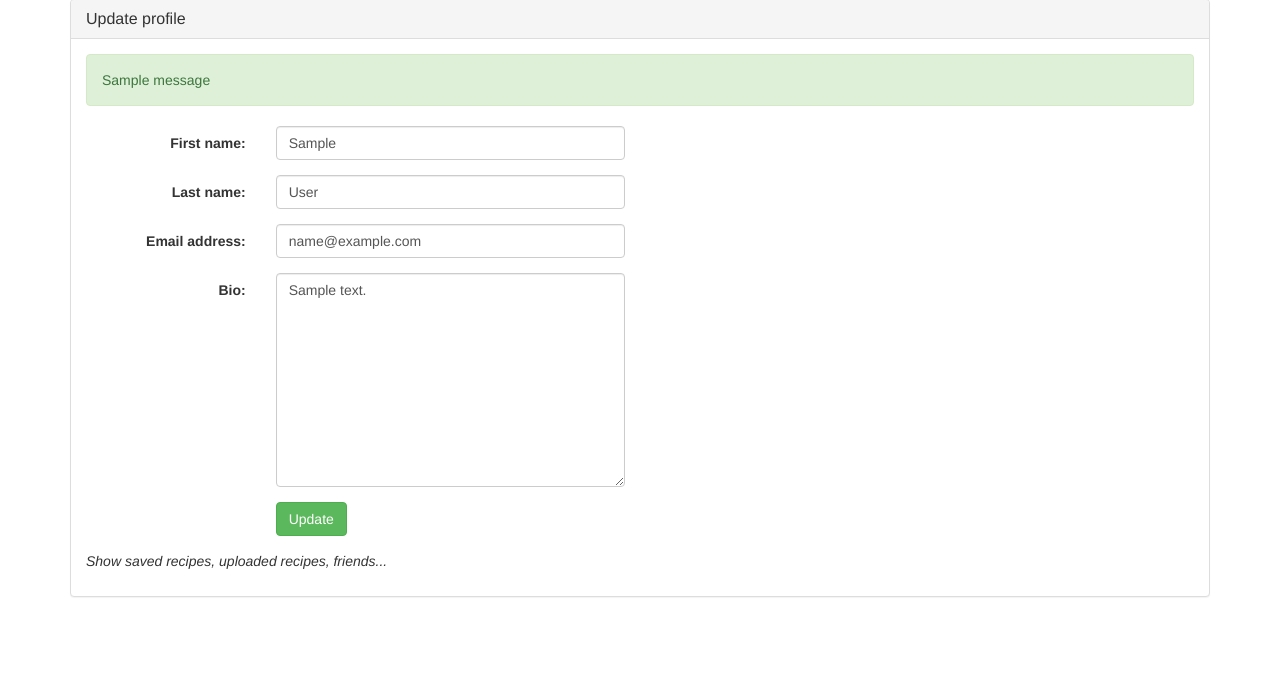
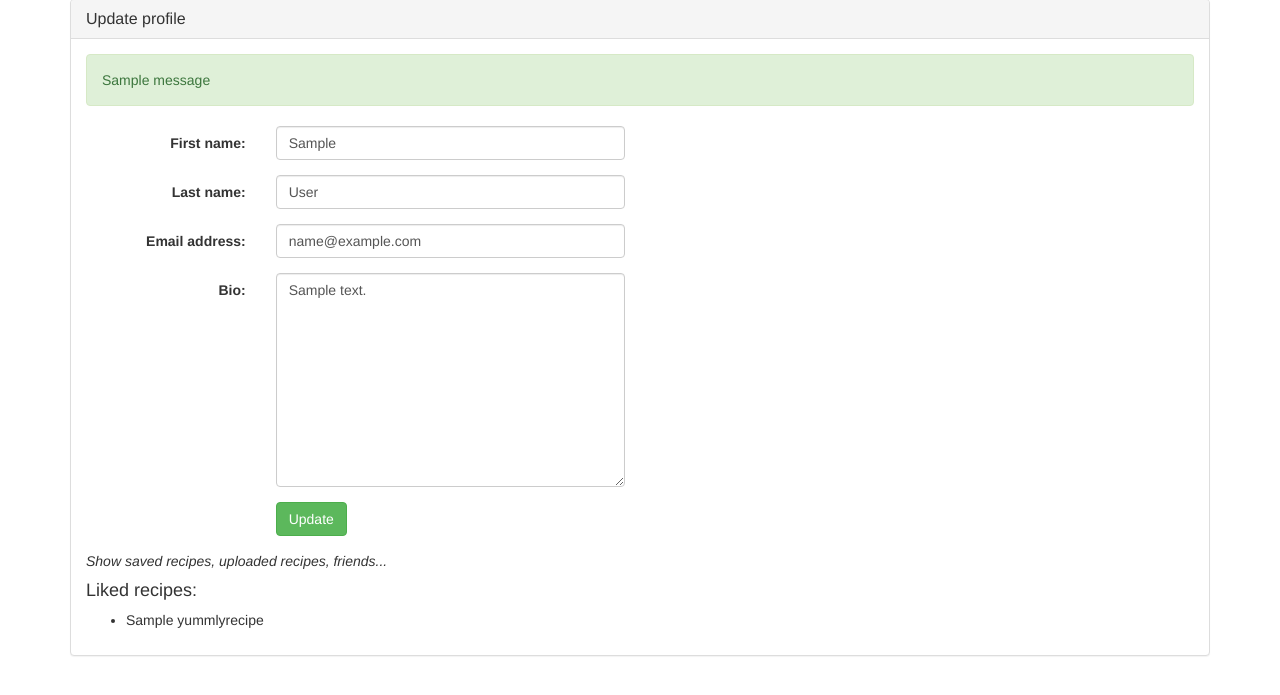
Before and after one commit to GrantKimes/ReciPy-Django-server, a Django app: page /profile/ in a window 1280 px wide. Shown: the part 73-768 px from the top of the page. Run offline with Django 3.2, Linux system fonts and the light colour scheme; a user stored in the database is signed in; tables that the repository leaves empty hold one stand-in row (values such as "Sample post"); one stand-in notice (Sample message) is shown; some libraries are stand-ins or nearby versions.

Commit message:
Add feature: users can star a recipe and save it to their profile

```diff
--- a/main/models.py
+++ b/main/models.py
@@ -47,8 +47,14 @@ class YummlyRecipe(models.Model):
 
 # Each user has a profile with additional information
 class Profile(models.Model):
-	user 	= models.OneToOneField(User, on_delete=models.CASCADE)
-	bio 	= models.TextField(max_length=500, blank=True)
+	user 			= models.OneToOneField(User, on_delete=models.CASCADE)
+	liked_recipes 	= models.ManyToManyField(YummlyRecipe)
+
+	bio 			= models.TextField(max_length=500, blank=True)
+
+	def __str__(self):
+		return self.user.username
+
 
 @receiver(post_save, sender=User)
 def create_user_profile(sender, instance, created, **kwargs):
--- /dev/null
+++ b/main/static/main/css/style.css
@@ -0,0 +1,8 @@
+.navbar .navbar-header .navbar-brand {
+  color: #00FF99;
+  font-weight: bold; }
+
+ul.favorites-list li i.fa {
+  cursor: pointer; }
+
+/*# sourceMappingURL=style.css.map */
--- a/main/static/main/style.css
+++ b/main/static/main/css/style.scss
@@ -2,3 +2,7 @@
 	color: #00FF99;
   font-weight: bold;
 }
+
+ul.favorites-list li i.fa {
+  cursor: pointer;
+}
--- /dev/null
+++ b/main/static/main/js/script.js
@@ -0,0 +1,38 @@
+
+
+$(document).ready(function() {
+
+
+	var starredIcon = 'fa-star-o';
+	var unstarredIcon = 'fa-star';
+	$('ul.favorites-list li i.fa').on('click', function(event) {
+		var recipeId = this.getAttribute('data-recipe-id');
+		console.log("Clicked star for recipe #" + recipeId);
+		$(this).toggleClass(starredIcon).toggleClass(unstarredIcon);
+
+		console.log("csrf_token: " + window.CSRF_TOKEN);
+
+		$.ajax({
+			url: '/favorite_recipe/',
+			datatype: 'json',
+			type: 'POST',
+			data: {
+				recipe_id: recipeId,
+				csrfmiddlewaretoken: window.CSRF_TOKEN,
+			},
+
+			success: function(response) {
+				console.log("Success");
+				console.log(response);
+			},
+
+			error: function(xhr, textStatus, error) {
+				console.log(xhr.status + ': ' + textStatus + ' - ' + xhr.responseText);
+			},
+
+			// complete: function(xhr, textStatus) {
+
+			// },
+		});
+	});
+});
--- a/main/static/main/script.js
+++ /dev/null
@@ -1,4 +0,0 @@
-
-$(document).ready(function() {
-	console.log("Hello");
-});
--- a/main/templates/main/base.html
+++ b/main/templates/main/base.html
@@ -18,11 +18,14 @@
 	<!-- Bootstrap JS -->
 	<script src="https://maxcdn.bootstrapcdn.com/bootstrap/3.3.7/js/bootstrap.min.js" integrity="sha384-Tc5IQib027qvyjSMfHjOMaLkfuWVxZxUPnCJA7l2mCWNIpG9mGCD8wGNIcPD7Txa" crossorigin="anonymous"></script>
 
+  <!-- Font Awesome icons -->
+  <script src="https://use.fontawesome.com/a7115d7118.js"></script>
+
   <!-- My CSS -->
-  <link rel="stylesheet" type="text/css" href="{% static 'main/style.css' %}">
+  <link rel="stylesheet" type="text/css" href="{% static 'main/css/style.css' %}">
 
   <!-- My JavaScript -->
-  <script src="{% static 'main/script.js' %}"></script>
+  <script src="{% static 'main/js/script.js' %}"></script>
 
 </head>
 <body>
--- a/main/templates/users/update_profile.html
+++ b/main/templates/users/update_profile.html
@@ -58,6 +58,12 @@
 
           </form>
           <p><i>Show saved recipes, uploaded recipes, friends...</i></p>
+          <h4>Liked recipes:</h4>
+          <ul>
+            {% for recipe in user.profile.liked_recipes.all %}
+            <li>{{ recipe.name }}</li>
+            {% endfor %}
+          </ul>
         </div>
 
       </div>
--- a/main/urls.py
+++ b/main/urls.py
@@ -28,6 +28,10 @@ urlpatterns = [
 
 	url(r'^profile/$', views.update_profile, name='update_profile'),
 
+	url(r'^favorite_recipe/$', views.favorite_recipe, name='favorite_recipe'),
+
+
+
 
 	# ex: /createRecipes/5/
 	# url(r'^(?P<recipe_id>[0-9]+)/$', views.detail, name='detail'),
--- a/main/views.py
+++ b/main/views.py
@@ -1,9 +1,10 @@
 import pprint
 import logging
 logger = logging.getLogger('main')
+import json
 
 from django.shortcuts import render, redirect, reverse
-from django.http import HttpResponse
+from django.http import HttpResponse, JsonResponse
 from django.views.generic import ListView, DetailView, View
 from django.contrib.auth import authenticate, login, logout
 from django.contrib.auth.forms import UserCreationForm
@@ -169,7 +170,7 @@ def update_profile(request):
 		if user_form.is_valid() and profile_form.is_valid():
 			user_form.save()
 			profile_form.save()
-			messages.success(request, 'Profile updated.') # in template: if messages - for message in messages (message.tags)
+			messages.success(request, 'Profile updated.')
 			return redirect('home')
 		else:
 			messages.error(request, 'Please correct the errors below.')
@@ -182,3 +183,32 @@ def update_profile(request):
 		context['profile_form'] = profile_form
 
 	return render(request, template_name, context)
+
+
+
+# AJAX request to favorite a recipe
+# @login_required
+def favorite_recipe(request):
+	response_data = {}
+	if request.method == 'POST':
+		recipe_id = request.POST.get('recipe_id')
+		try:
+			recipe = YummlyRecipe.objects.get(id=recipe_id)
+		except YummlyRecipe.DoesNotExist:
+			recipe = None
+
+		user_profile = request.user.profile
+
+		# Like the recipe. If it is already liked, unlike it.
+		if user_profile.liked_recipes.filter(pk=recipe.pk).exists():
+			user_profile.liked_recipes.remove(recipe)
+		else:
+			user_profile.liked_recipes.add(recipe)
+
+
+		response_data['success_message'] = 'Added recipe %s to %s\'s liked recipes' % (recipe_id, request.user.username)
+
+	else:
+		response_data['error_message'] = 'Submission type needs to be POST.'
+
+	return JsonResponse(response_data)
```
Also changed, not shown: main/templates/main/yummlyrecipe_list.html (+20 -8 lines), main/migrations/0006_profile_liked_recipes.py (added), 2 other files.
